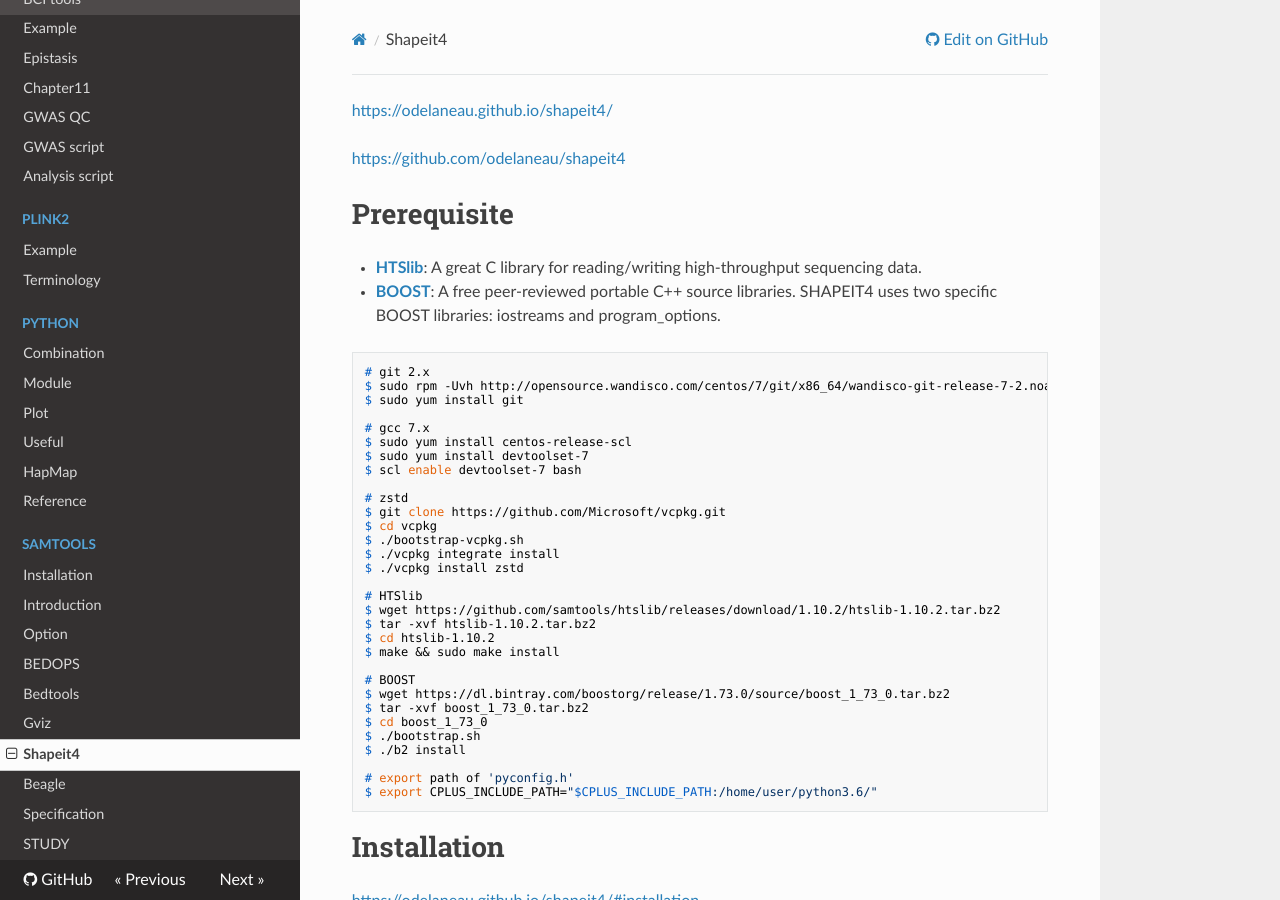
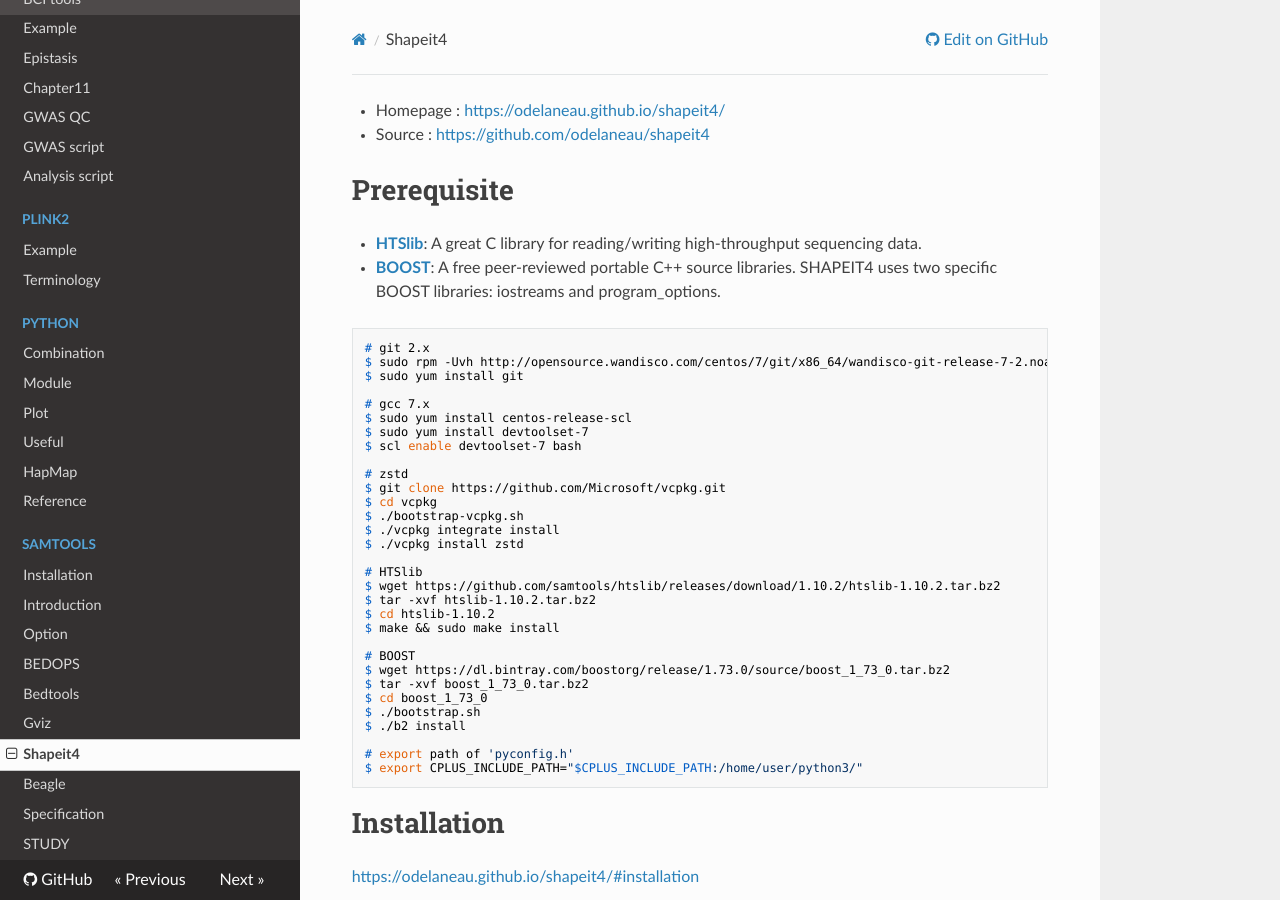
Before and after one commit to WonyoungCho/plink, an MkDocs documentation site: the page built from docs/shapeit4_int.md, in a window 1280 px wide and 900 px high. Built offline with MkDocs 1.6.1, drawn with Linux system fonts in a browser that asks for light colours; nearby versions of some CDN libraries; old or Windows-style settings are respelled for this version of MkDocs.

Commit message:
Update shapeit4_int.md

````diff
--- a/docs/shapeit4_int.md
+++ b/docs/shapeit4_int.md
@@ -1,6 +1,5 @@
-<https://odelaneau.github.io/shapeit4/>
-
-<https://github.com/odelaneau/shapeit4>
+- Homepage : <https://odelaneau.github.io/shapeit4/>
+- Source : <https://github.com/odelaneau/shapeit4>
 
 # Prerequisite
 
@@ -38,7 +37,7 @@
 $ ./b2 install
 
 # export path of 'pyconfig.h'
-$ export CPLUS_INCLUDE_PATH="$CPLUS_INCLUDE_PATH:/home/user/python3.6/"
+$ export CPLUS_INCLUDE_PATH="$CPLUS_INCLUDE_PATH:/home/user/python3/"
 ```
 
 
````
